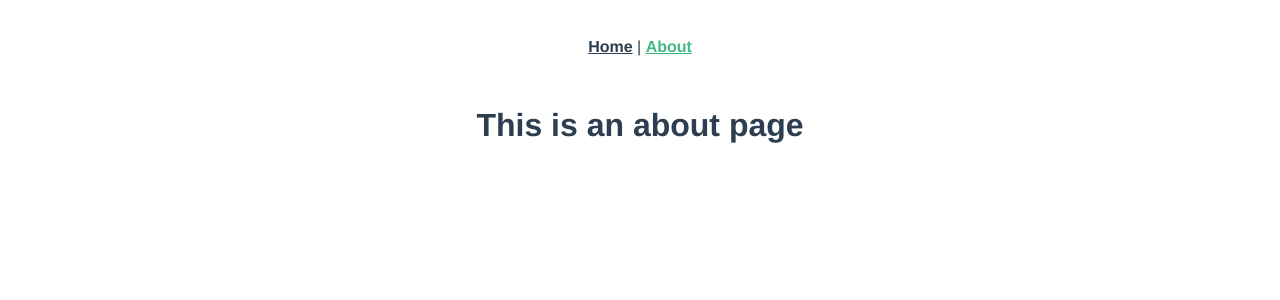
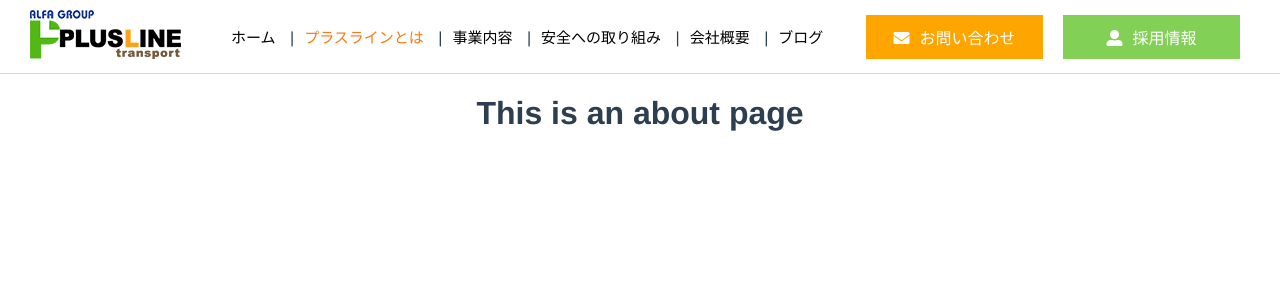
Before and after one commit to kiri9120/vue-practice1, a Vue app in the folder my-second-vue-cli-project/: page /about in a window 1280 px wide. Shown: the top 300 px of the page. Built offline with nearby package versions, Linux system fonts and the light colour scheme.

Commit message:
create header

```diff
--- a/my-second-vue-cli-project/src/App.vue
+++ b/my-second-vue-cli-project/src/App.vue
@@ -1,14 +1,30 @@
 <template>
   <div id="app">
-    <div id="nav">
-      <router-link to="/">Home</router-link> |
-      <router-link to="/about">About</router-link>
-    </div>
+    <TheHeader/>
     <router-view/>
   </div>
 </template>
 
+<script>
+// @ is an alias to /src
+import TheHeader from '@/components/TheHeader.vue'
+
+export default {
+  name: 'home',
+  components: {
+    TheHeader
+  }
+}
+</script>
+
+
 <style lang="scss">
+  body {
+    margin: 0;
+  }
+  a {
+    text-decoration: none;
+  }
   #app {
     font-family: 'Avenir', Helvetica, Arial, sans-serif;
     -webkit-font-smoothing: antialiased;
@@ -16,14 +32,4 @@
     text-align: center;
     color: #2c3e50;
   }
-#nav {
-  padding: 30px;
-  a {
-    font-weight: bold;
-    color: #2c3e50;
-    &.router-link-exact-active {
-      color: #42b983;
-    }
-  }
-}
 </style>
--- /dev/null
+++ b/my-second-vue-cli-project/src/components/TheHeader.vue
@@ -0,0 +1,114 @@
+<template>
+   <header class="header">
+      <div class="header__logo">
+         <a href="https://plusline-exp.jp/" class="logo">
+            <img src="../assets/header-logo.png" alt="">
+         </a>
+      </div>
+      <div class="header__menu">
+         <nav class="nav">
+            <ul class="headerNav">
+               <li class="headerNav__item">
+                  <router-link to="/">ホーム</router-link> |
+               </li>
+               <li class="headerNav__item">
+                  <router-link to="/about">プラスラインとは</router-link> |
+               </li>
+               <li class="headerNav__item">
+                  <router-link to="/business">事業内容</router-link> |
+               </li>
+               <li class="headerNav__item">
+                  <router-link to="/safety">安全への取り組み</router-link> |
+               </li>
+               <li class="headerNav__item">
+                  <router-link to="/company">会社概要</router-link> |
+               </li>
+               <li class="headerNav__item">
+                  <router-link to="/blog">ブログ</router-link>
+               </li>
+            </ul>
+         </nav>
+      </div>
+      <div class="header__btn">
+         <router-link to="/contact">
+            <a href="" class="btn btn-small btn-orange">
+               <i class="fas fa-envelope icon"></i>お問い合わせ
+            </a>
+         </router-link>
+         <router-link to="/recruit">
+            <a href="" class="btn btn-small btn-green">
+               <i class="fas fa-user-alt icon"></i>採用情報</a>
+         </router-link>
+      </div>
+   </header>
+</template>
+
+<script>
+</script>
+<style lang="scss">
+
+
+   .header {
+      display: flex;
+      align-items: center;
+      border-bottom: 1px solid #d6d6d6;
+      padding: 10px 30px;
+   }
+
+
+   .logo {
+      display: block;
+   }
+   .nav {
+
+      .headerNav {
+         display: flex;
+         list-style: none;
+
+         a {
+            font-size: 15px;
+            padding: 10px;
+            color: black;
+            &.router-link-exact-active {
+               color: #ff7713;
+            }
+         }
+      }
+   }
+
+   .header__btn {
+      position: absolute;
+      right: 30px;
+
+      .btn {
+         margin: 0 10px;
+      }
+   }
+
+   .btn {
+      display: inline-block;
+      color: #fff;
+      text-decoration: none;
+      box-sizing: border-box;
+
+      &:hover {
+         opacity: 0.8;
+      }
+
+      &.btn-small {
+         padding: 10px;
+         width: 177px;
+      }
+
+      &.btn-orange {
+         background: orange;
+      }
+      &.btn-green {
+         background: #82d055;
+      }
+   }
+
+   .icon {
+      margin-right: 10px;
+   }
+</style>
```
Also changed, not shown: my-second-vue-cli-project/src/assets/header-logo.png (added). Lines whose indentation alone changed are shown as unchanged.
